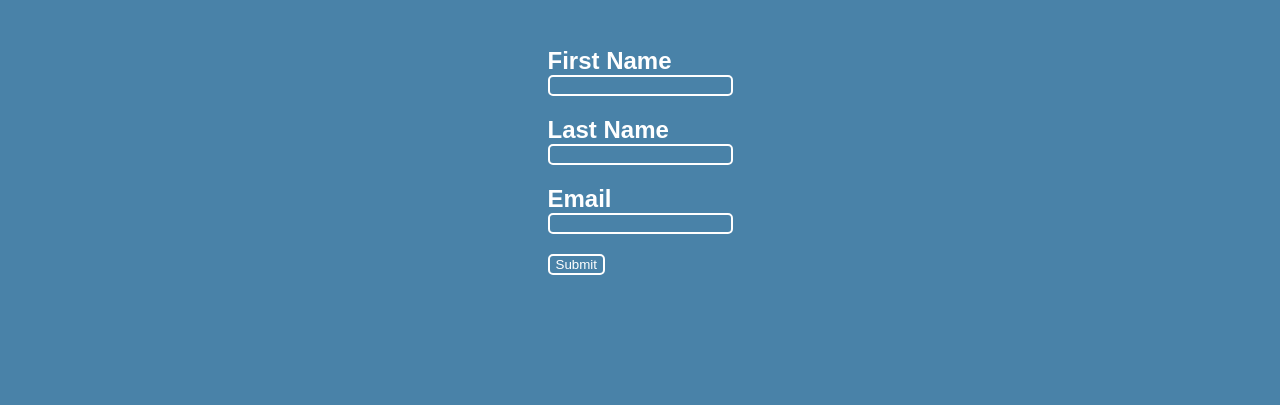
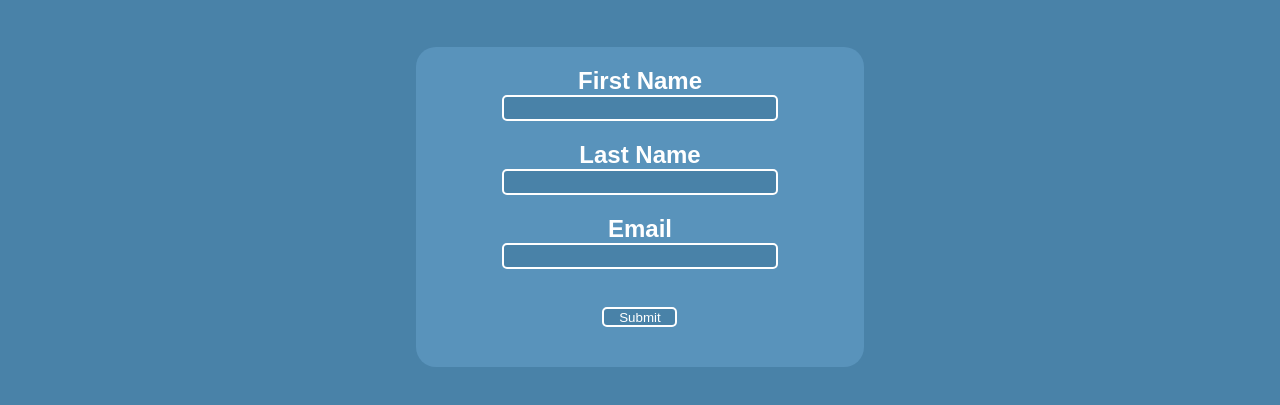
Before and after one commit to JTris1/cit-313-intro-website, a plain HTML site: page register.html in a window 1280 px wide. Shown: the part 219-624 px from the top of the page. Drawn offline with Linux system fonts and the light colour scheme; a web font is replaced by a local one.

Commit message:
Styled registration form

```diff
--- a/register.html
+++ b/register.html
@@ -39,7 +39,7 @@
                 <input type="text" id="lname" name="lname">
                 <h2>Email</h2>
                 <input type="text" id="email" name="email"><br>
-                <input type="submit">
+                <input id="submit-button" type="submit">
             </form>
         </div>
     </div>
--- a/style.css
+++ b/style.css
@@ -58,6 +58,37 @@ nav h1 {
 
 .links > div > a {
     margin: 0 30px 0 0;
+}
+
+.reg-form-container {
+    background-color: #5993bb;
+    width: 35vw;
+    height: 40vh;
+    display: flex;
+    justify-content: center;
+    align-items: center;
+    border-radius: 20px;
+}
+
+form {
+    display: flex;
+    flex-direction: column;
+    width: 80%;
+    justify-content: center;
+    align-items: center;
+}
+
+form input {
+    width: 75%;
+    height: 20px
+}
+
+form h2 {
+    /* color: black; */
+}
+
+form #submit-button {
+    width: 75px;
 }
 
 .register-link {
```
